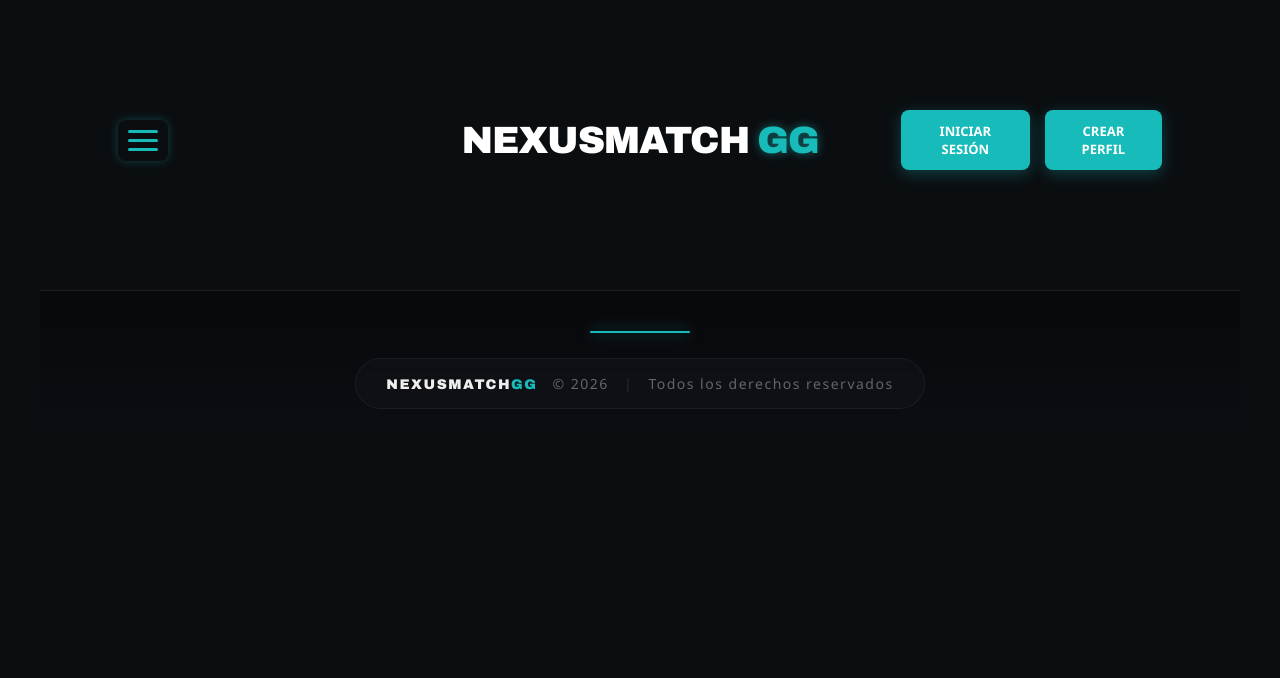
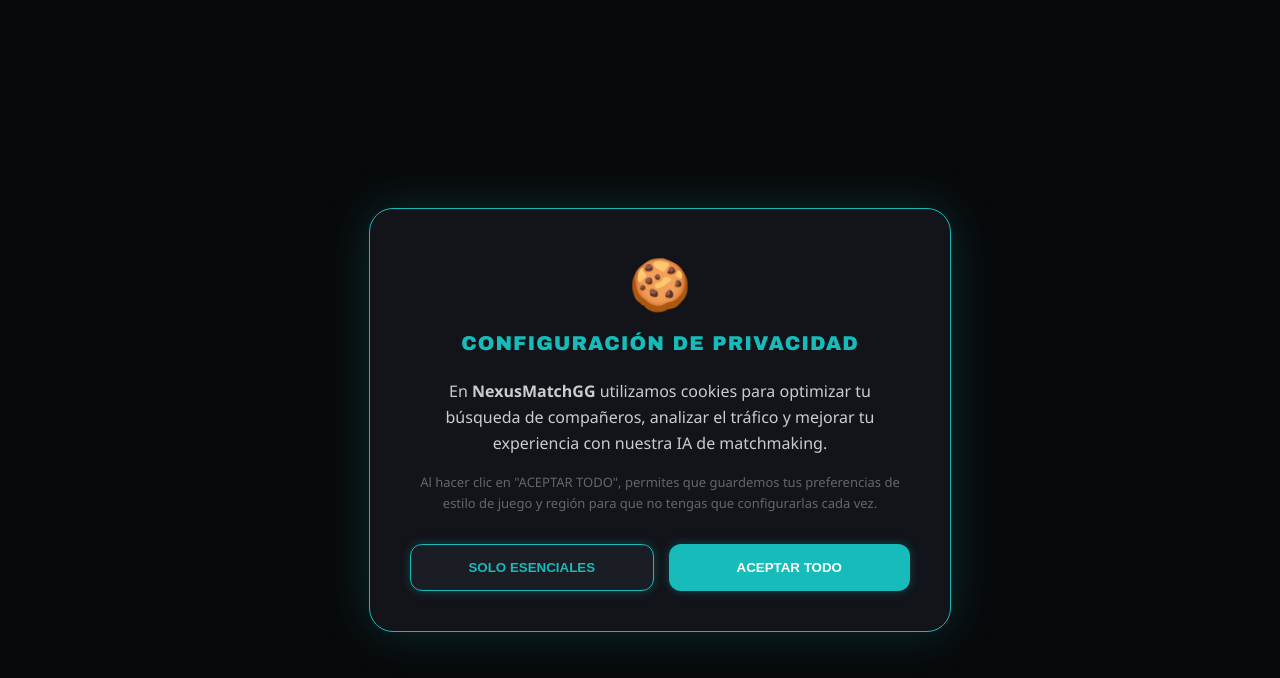
Before and after one commit to DanielLosadaLandaDAM/NexusMatchGG, a Vue app: page /popup in a window 1280 px wide. Shown: the top 678 px of the page. Built offline with nearby package versions, Linux system fonts and the light colour scheme.

Commit message:
popup e inicio de juegos

```diff
--- a/src/router/index.js
+++ b/src/router/index.js
@@ -5,6 +5,7 @@
 import ProfileView from '@/views/ProfileView.vue'
 import LoginView from '@/views/LoginView.vue'
 import AboutUsView from '@/views/AboutUsView.vue'
+import PopUp from '@/views/PopUp.vue'
 
 const router = createRouter({
   history: createWebHistory(import.meta.env.BASE_URL),
@@ -39,8 +40,34 @@
       path: '/about',
       name: 'about',
       component: AboutUsView
+    },
+    {
+      path: '/popup',
+      name: 'popup',
+      component: PopUp
     }
   ],
 })
 
+/**
+ * EL GUARDIÁN DE NEXUSMATCH
+ * Este bloque de código comprueba si el usuario ha aceptado las cookies
+ * antes de permitirle navegar por el resto de la aplicación.
+ */
+router.beforeEach((to, from, next) => {
+  // Comprobamos el valor en el almacenamiento local del navegador
+  const hasAcceptedCookies = localStorage.getItem('nexus_cookies_accepted');
+
+  // Lógica de redirección:
+  // Si NO ha aceptado las cookies Y NO está ya intentando entrar a la vista del popup...
+  if (hasAcceptedCookies !== 'true' && to.name !== 'popup') {
+    // ...lo redirigimos forzosamente al PopUp
+    next({ name: 'popup' });
+  }
+  // En cualquier otro caso (ya aceptó o ya va al popup), lo dejamos pasar
+  else {
+    next();
+  }
+});
+
 export default router
--- a/src/views/GameView.vue
+++ b/src/views/GameView.vue
@@ -66,7 +66,7 @@
               <div class="player-langs">
                 <span v-for="lang in player.languages" :key="lang" class="lang-badge">{{ lang }}</span>
               </div>
-              </div>
+            </div>
           </div>
         </div>
 
@@ -97,22 +97,83 @@
 const isSearching = ref(false);
 const matchResults = ref(null);
 
+// Base de datos actualizada con los URIs de lanzamiento
 const gamesDatabase = {
-  'lol': { name: 'League of Legends', release: '2009', genre: 'MOBA', platforms: 'PC', image: 'https://static-cdn.jtvnw.net/ttv-boxart/21779-285x380.jpg' },
-  'cs2': { name: 'Counter Strike 2', release: '2023', genre: 'FPS', platforms: 'PC', image: 'https://static-cdn.jtvnw.net/ttv-boxart/32399-285x380.jpg' },
-  'valorant': { name: 'Valorant', release: '2020', genre: 'Tactical Shooter', platforms: 'PC, PS5, Xbox Series X', image: 'https://static-cdn.jtvnw.net/ttv-boxart/516575-285x380.jpg' },
-  'fortnite': { name: 'Fortnite', release: '2017', genre: 'Battle Royale', platforms: 'PC, PS5, Xbox Series X, Switch 2', image: 'https://static-cdn.jtvnw.net/ttv-boxart/33214-285x380.jpg' },
-  'rocket-league': { name: 'Rocket League', release: '2015', genre: 'Sports', platforms: 'PC, PS5, Xbox Series X, Switch 2', image: 'https://static-cdn.jtvnw.net/ttv-boxart/30921-285x380.jpg' },
-  'overwatch': { name: 'Overwatch', release: '2022', genre: 'Hero Shooter', platforms: 'PC, PS5, Xbox Series X, Switch 2', image: 'https://static-cdn.jtvnw.net/ttv-boxart/515025-285x380.jpg' },
-  'minecraft': { name: 'Minecraft', release: '2011', genre: 'Sandbox', platforms: 'PC, PS5, Xbox Series X, Switch 2', image: 'https://static-cdn.jtvnw.net/ttv-boxart/27471-285x380.jpg' },
-  'warzone': { name: 'Warzone', release: '2020', genre: 'Battle Royale', platforms: 'PC, PS5, Xbox Series X', image: 'https://static-cdn.jtvnw.net/ttv-boxart/512710-285x380.jpg' },
-  'apex': { name: 'Apex Legends', release: '2019', genre: 'Battle Royale', platforms: 'PC, PS5, Xbox Series X, Switch 2', image: 'https://static-cdn.jtvnw.net/ttv-boxart/511224-285x380.jpg' },
-  'marvel-rivals': { name: 'Marvel Rivals', release: '2024', genre: 'Hero Shooter', platforms: 'PC, PS5, Xbox Series X', image: 'https://shared.fastly.steamstatic.com/store_item_assets/steam/apps/2767030/library_600x900_2x.jpg' },
-  'gta-v': { name: 'GTA V Online', release: '2013', genre: 'Action', platforms: 'PC, PS5, Xbox Series X', image: 'https://static-cdn.jtvnw.net/ttv-boxart/32982-285x380.jpg' },
-  'dota-2': { name: 'Dota 2', release: '2013', genre: 'MOBA', platforms: 'PC', image: 'https://static-cdn.jtvnw.net/ttv-boxart/29595-285x380.jpg' },
-  'pubg': { name: 'PUBG', release: '2017', genre: 'Battle Royale', platforms: 'PC, PS5, Xbox Series X', image: 'https://static-cdn.jtvnw.net/ttv-boxart/493057-285x380.jpg' },
-  'rust': { name: 'Rust', release: '2013', genre: 'Survival', platforms: 'PC, PS5, Xbox Series X', image: 'https://shared.fastly.steamstatic.com/store_item_assets/steam/apps/252490/library_600x900_2x.jpg' },
-  'wow': { name: 'World of Warcraft', release: '2004', genre: 'MMORPG', platforms: 'PC', image: 'https://static-cdn.jtvnw.net/ttv-boxart/18122-285x380.jpg' }
+  'lol': {
+    name: 'League of Legends',
+    uri: 'riotclient://launch-product=league_of_legends&patchline=live',
+    release: '2009', genre: 'MOBA', platforms: 'PC', image: 'https://static-cdn.jtvnw.net/ttv-boxart/21779-285x380.jpg'
+  },
+  'cs2': {
+    name: 'Counter Strike 2',
+    uri: 'steam://run/730',
+    release: '2023', genre: 'FPS', platforms: 'PC', image: 'https://static-cdn.jtvnw.net/ttv-boxart/32399-285x380.jpg'
+  },
+  'valorant': {
+    name: 'Valorant',
+    uri: 'riotclient://launch-product=valorant&patchline=live',
+    release: '2020', genre: 'Tactical Shooter', platforms: 'PC, PS5, Xbox Series X', image: 'https://static-cdn.jtvnw.net/ttv-boxart/516575-285x380.jpg'
+  },
+  'fortnite': {
+    name: 'Fortnite',
+    uri: 'com.epicgames.launcher://apps/Fortnite?action=launch&silent=true',
+    release: '2017', genre: 'Battle Royale', platforms: 'PC, PS5, Xbox Series X, Switch 2', image: 'https://static-cdn.jtvnw.net/ttv-boxart/33214-285x380.jpg'
+  },
+  'rocket-league': {
+    name: 'Rocket League',
+    uri: 'steam://run/252950',
+    release: '2015', genre: 'Sports', platforms: 'PC, PS5, Xbox Series X, Switch 2', image: 'https://static-cdn.jtvnw.net/ttv-boxart/30921-285x380.jpg'
+  },
+  'overwatch': {
+    name: 'Overwatch',
+    uri: 'battlenet://Pro',
+    release: '2022', genre: 'Hero Shooter', platforms: 'PC, PS5, Xbox Series X, Switch 2', image: 'https://static-cdn.jtvnw.net/ttv-boxart/515025-285x380.jpg'
+  },
+  'minecraft': {
+    name: 'Minecraft',
+    uri: 'minecraft://',
+    release: '2011', genre: 'Sandbox', platforms: 'PC, PS5, Xbox Series X, Switch 2', image: 'https://static-cdn.jtvnw.net/ttv-boxart/27471-285x380.jpg'
+  },
+  'warzone': {
+    name: 'Warzone',
+    uri: 'battlenet://WLBY',
+    release: '2020', genre: 'Battle Royale', platforms: 'PC, PS5, Xbox Series X', image: 'https://static-cdn.jtvnw.net/ttv-boxart/512710-285x380.jpg'
+  },
+  'apex': {
+    name: 'Apex Legends',
+    uri: 'steam://run/1172470',
+    release: '2019', genre: 'Battle Royale', platforms: 'PC, PS5, Xbox Series X, Switch 2', image: 'https://static-cdn.jtvnw.net/ttv-boxart/511224-285x380.jpg'
+  },
+  'marvel-rivals': {
+    name: 'Marvel Rivals',
+    uri: 'steam://run/2767030',
+    release: '2024', genre: 'Hero Shooter', platforms: 'PC, PS5, Xbox Series X', image: 'https://shared.fastly.steamstatic.com/store_item_assets/steam/apps/2767030/library_600x900_2x.jpg'
+  },
+  'gta-v': {
+    name: 'GTA V Online',
+    uri: 'steam://run/271590',
+    release: '2013', genre: 'Action', platforms: 'PC, PS5, Xbox Series X', image: 'https://static-cdn.jtvnw.net/ttv-boxart/32982-285x380.jpg'
+  },
+  'dota-2': {
+    name: 'Dota 2',
+    uri: 'steam://run/570',
+    release: '2013', genre: 'MOBA', platforms: 'PC', image: 'https://static-cdn.jtvnw.net/ttv-boxart/29595-285x380.jpg'
+  },
+  'pubg': {
+    name: 'PUBG',
+    uri: 'steam://run/578080',
+    release: '2017', genre: 'Battle Royale', platforms: 'PC, PS5, Xbox Series X', image: 'https://static-cdn.jtvnw.net/ttv-boxart/493057-285x380.jpg'
+  },
+  'rust': {
+    name: 'Rust',
+    uri: 'steam://run/252490',
+    release: '2013', genre: 'Survival', platforms: 'PC, PS5, Xbox Series X', image: 'https://shared.fastly.steamstatic.com/store_item_assets/steam/apps/252490/library_600x900_2x.jpg'
+  },
+  'wow': {
+    name: 'World of Warcraft',
+    uri: 'battlenet://WoW',
+    release: '2004', genre: 'MMORPG', platforms: 'PC', image: 'https://static-cdn.jtvnw.net/ttv-boxart/18122-285x380.jpg'
+  }
 };
 
 onMounted(() => {
@@ -138,8 +199,13 @@
 };
 
 const handleLaunchGame = () => {
-  console.log("Iniciando instancia de juego para:", currentGame.value.name);
-  alert("¡PREPARANDO PARTIDA! Espere instrucciones...");
+  if (currentGame.value && currentGame.value.uri) {
+    console.log("Abriendo:", currentGame.value.name);
+    // Esta es la línea que abre el juego en el PC del usuario
+    window.location.href = currentGame.value.uri;
+  } else {
+    alert("No se ha podido encontrar el lanzador para este juego.");
+  }
 };
 </script>
 
@@ -238,7 +304,6 @@
 .player-langs { display: flex; justify-content: center; gap: 5px; flex-wrap: wrap; }
 .lang-badge { background: #08090b; font-size: 10px; padding: 3px 8px; border-radius: 4px; color: #aaa; }
 
-/* NUEVO CONTENEDOR Y BOTÓN GIGANTE */
 .final-action-container {
   display: flex;
   justify-content: center;
--- /dev/null
+++ b/src/views/PopUp.vue
@@ -0,0 +1,144 @@
+<template>
+  <div v-if="!hasAccepted" class="cookie-overlay">
+    <div class="cookie-card">
+      <div class="cookie-header">
+        <div class="icon-box">🍪</div>
+        <h2>CONFIGURACIÓN DE PRIVACIDAD</h2>
+      </div>
+
+      <div class="cookie-body">
+        <p>
+          En <strong>NexusMatchGG</strong> utilizamos cookies para optimizar tu búsqueda de compañeros,
+          analizar el tráfico y mejorar tu experiencia con nuestra IA de matchmaking.
+        </p>
+        <p class="small-text">
+          Al hacer clic en "ACEPTAR TODO", permites que guardemos tus preferencias de estilo de juego
+          y región para que no tengas que configurarlas cada vez.
+        </p>
+      </div>
+
+      <div class="cookie-actions">
+        <button class="btn-cookie btn-secondary" @click="acceptCookies">SOLO ESENCIALES</button>
+        <button class="btn-cookie btn-primary" @click="acceptCookies">ACEPTAR TODO</button>
+      </div>
+    </div>
+  </div>
+</template>
+
+<script setup>
+import { ref, onMounted } from 'vue';
+import { useRouter } from 'vue-router';
+
+const router = useRouter();
+const hasAccepted = ref(false);
+
+onMounted(() => {
+  const consent = localStorage.getItem('nexus_cookies_accepted');
+
+  if (consent === 'true') {
+    hasAccepted.value = true;
+    router.push('/');
+  }
+});
+
+const acceptCookies = () => {
+  localStorage.setItem('nexus_cookies_accepted', 'true');
+  hasAccepted.value = true;
+  router.push('/');
+};
+</script>
+
+<style scoped>
+.cookie-overlay {
+  position: fixed;
+  top: 0;
+  left: 0;
+  width: 100%;
+  height: 100%;
+  background-color: #08090b;
+  display: flex;
+  justify-content: center;
+  align-items: center;
+  z-index: 9999;
+  padding: 20px;
+}
+
+.cookie-card {
+  background: #12141a;
+  border: 1px solid #17bbba;
+  border-radius: 24px;
+  max-width: 500px;
+  width: 100%;
+  padding: 40px;
+  box-shadow: 0 0 50px rgba(23, 187, 186, 0.2);
+  text-align: center;
+  animation: fadeIn 0.6s ease-out;
+}
+
+.cookie-header h2 {
+  color: #17bbba;
+  font-family: 'Arial Black', sans-serif;
+  font-size: 20px;
+  margin-top: 15px;
+  letter-spacing: 1px;
+}
+
+.icon-box {
+  font-size: 50px;
+}
+
+.cookie-body {
+  margin: 25px 0;
+  color: #ccc;
+  line-height: 1.6;
+}
+
+.small-text {
+  font-size: 13px;
+  color: #666;
+  margin-top: 15px;
+}
+
+.cookie-actions {
+  display: flex;
+  gap: 15px;
+  margin-top: 30px;
+}
+
+.btn-cookie {
+  flex: 1;
+  padding: 15px;
+  border-radius: 12px;
+  font-weight: bold;
+  cursor: pointer;
+  transition: 0.3s;
+  text-transform: uppercase;
+  border: none;
+}
+
+.btn-primary {
+  background: #17bbba;
+  color: white;
+}
+
+.btn-primary:hover {
+  background: #1ad3d1;
+  transform: translateY(-2px);
+  box-shadow: 0 5px 15px rgba(23, 187, 186, 0.4);
+}
+
+.btn-secondary {
+  background: #1a1d24;
+  color: #17bbba;
+  border: 1px solid #17bbba;
+}
+
+.btn-secondary:hover {
+  background: rgba(23, 187, 186, 0.1);
+}
+
+@keyframes fadeIn {
+  from { opacity: 0; transform: translateY(20px); }
+  to { opacity: 1; transform: translateY(0); }
+}
+</style>
```
Lines whose indentation alone changed are shown as unchanged.
